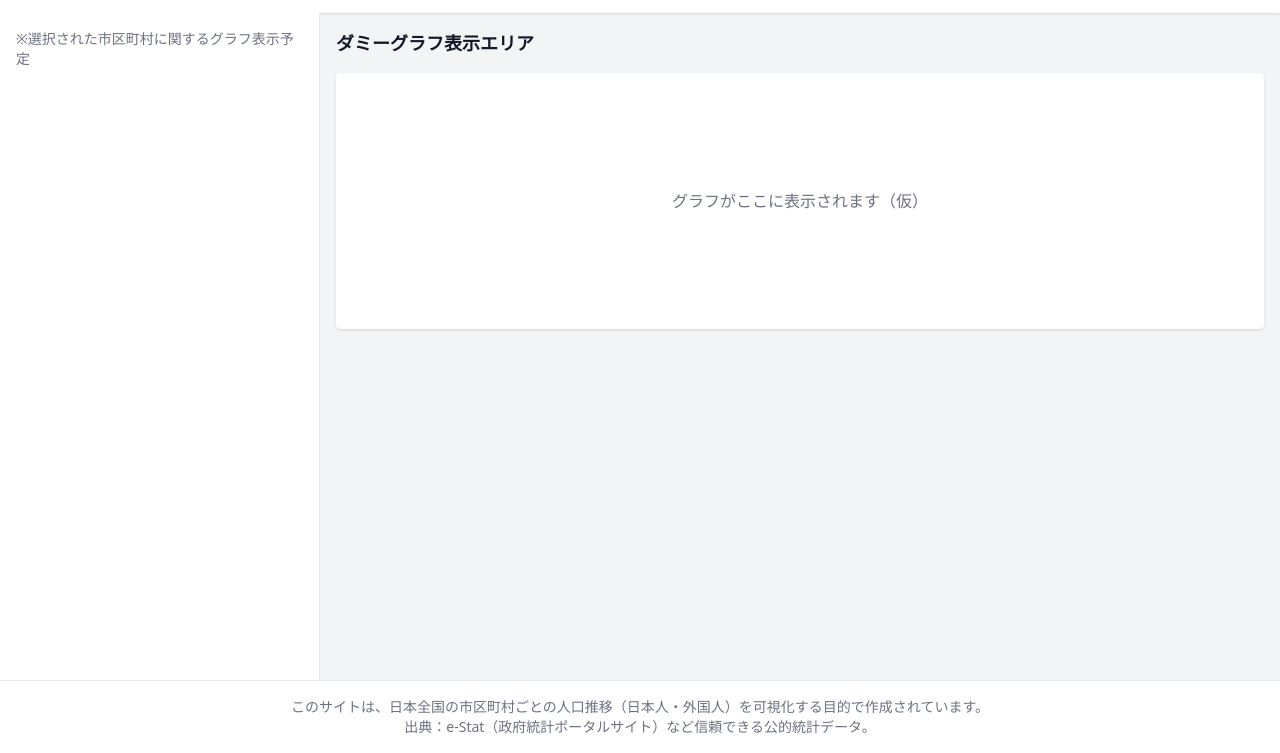
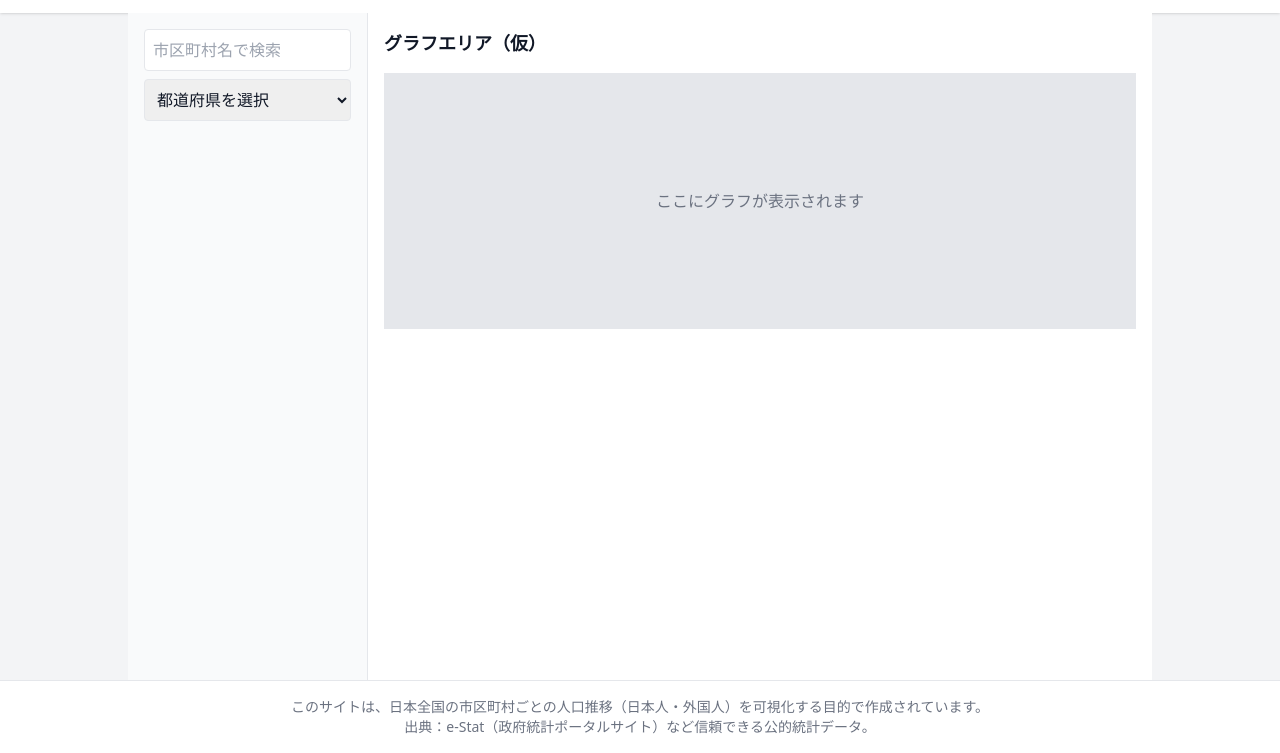
Before and after one commit to max-766/popmap, a plain HTML site: page details.html in a window 1280 px wide. Shown: the part 47-800 px from the top of the page. Drawn offline with nearby package versions, Linux system fonts and the light colour scheme.

Commit message:
Add files via upload

```diff
--- a/details.html
+++ b/details.html
@@ -1,9 +1,9 @@
 <!DOCTYPE html>
 <html lang="ja">
 <head>
-  <meta charset="UTF-8">
-  <meta name="viewport" content="width=device-width, initial-scale=1.0">
-  <title>市区町村詳細情報</title>
+  <meta charset="UTF-8" />
+  <meta name="viewport" content="width=device-width, initial-scale=1.0"/>
+  <title>市区町村詳細ページ</title>
   <script src="https://cdn.tailwindcss.com"></script>
 </head>
 <body class="bg-gray-100 text-gray-900">
@@ -12,16 +12,16 @@
       <h1 class="text-xl font-bold">市区町村詳細ページ</h1>
     </header>
 
-    <div class="flex flex-1">
-      <aside class="w-1/4 min-w-[200px] p-4 bg-white border-r">
-        <p class="text-sm text-gray-500">※選択された市区町村に関するグラフ表示予定</p>
+    <div class="flex flex-1 max-w-screen-lg mx-auto w-full">
+      <aside class="w-[240px] p-4 bg-gray-50 border-r">
+        <input id="search" type="text" placeholder="市区町村名で検索" class="w-full mb-2 border rounded p-2" />
+        <select id="prefectureSelect" class="w-full border rounded p-2">
+          <option value="">都道府県を選択</option>
+        </select>
       </aside>
 
-      <main class="flex-1 p-4 space-y-4">
-        <h2 class="text-lg font-semibold">ダミーグラフ表示エリア</h2>
-        <div class="w-full h-64 bg-white shadow rounded flex items-center justify-center text-gray-500">
-          グラフがここに表示されます（仮）
-        </div>
+      <main class="flex-1 p-4 space-y-4 bg-white"><div class="text-lg font-semibold mb-2">グラフエリア（仮）</div><div class="w-full h-64 bg-gray-200 flex items-center justify-center text-gray-500">ここにグラフが表示されます</div>
+        <!-- カード表示 -->
       </main>
     </div>
 
@@ -30,5 +30,6 @@
       出典：e-Stat（政府統計ポータルサイト）など信頼できる公的統計データ。
     </footer>
   </div>
+  <script src="app.js"></script>
 </body>
 </html>
```
Also changed, not shown: index.html (+5 -5 lines).
